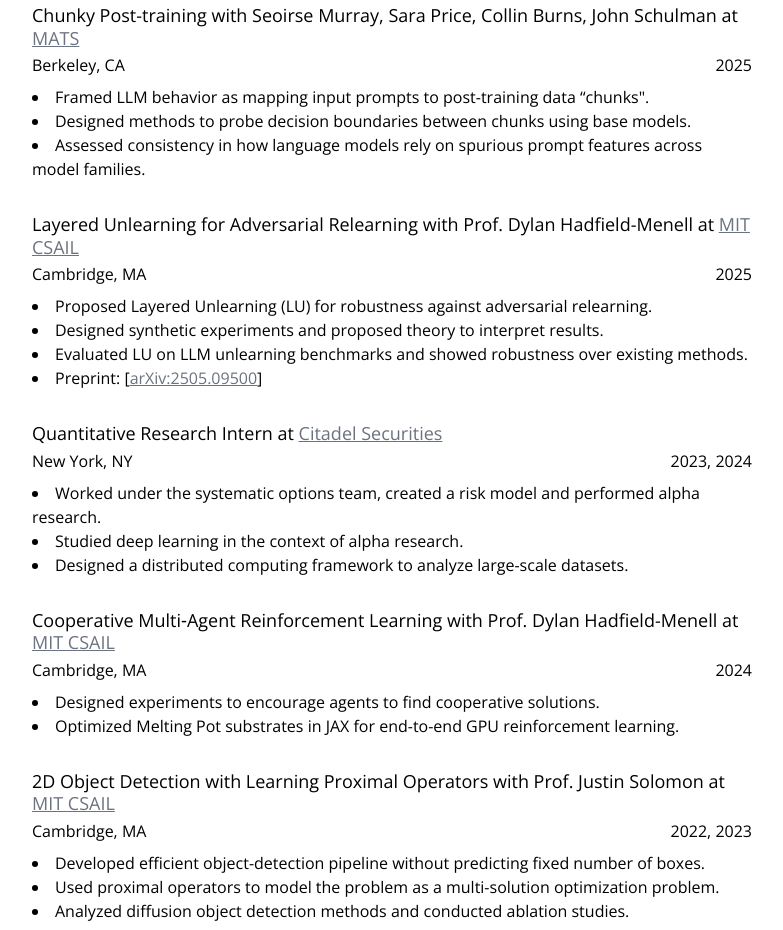
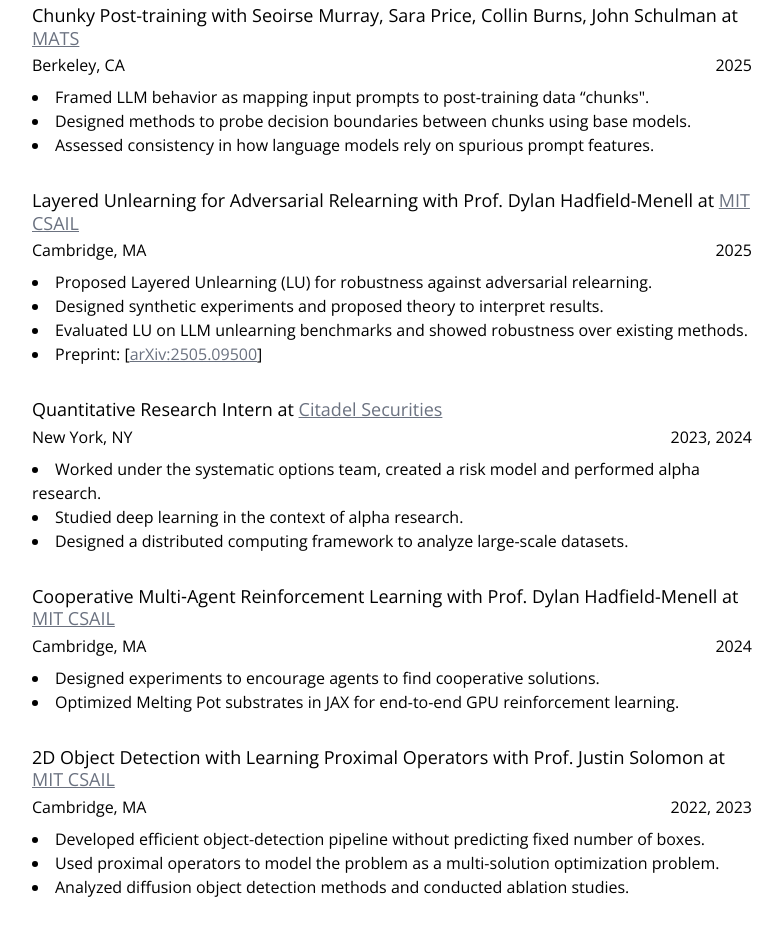
Before and after one commit to 12tqian/12tqian.github.io, a Next.js app: page /resume in a window 1280 px wide. Shown: the part 980-1910 px from the top of the page, without its empty margins (248-1031 px from the left). Built offline with nearby package versions, Linux system fonts and the light colour scheme.

Commit message:
line fix

```diff
--- a/src/app/resume/page.tsx
+++ b/src/app/resume/page.tsx
@@ -79,7 +79,7 @@
           Designed methods to probe decision boundaries between chunks using base models.
         </li>
         <li>
-          Assessed consistency in how language models rely on spurious prompt features across model families.
+          Assessed consistency in how language models rely on spurious prompt features.
         </li>
       </Workplace>
       <Workplace
```
